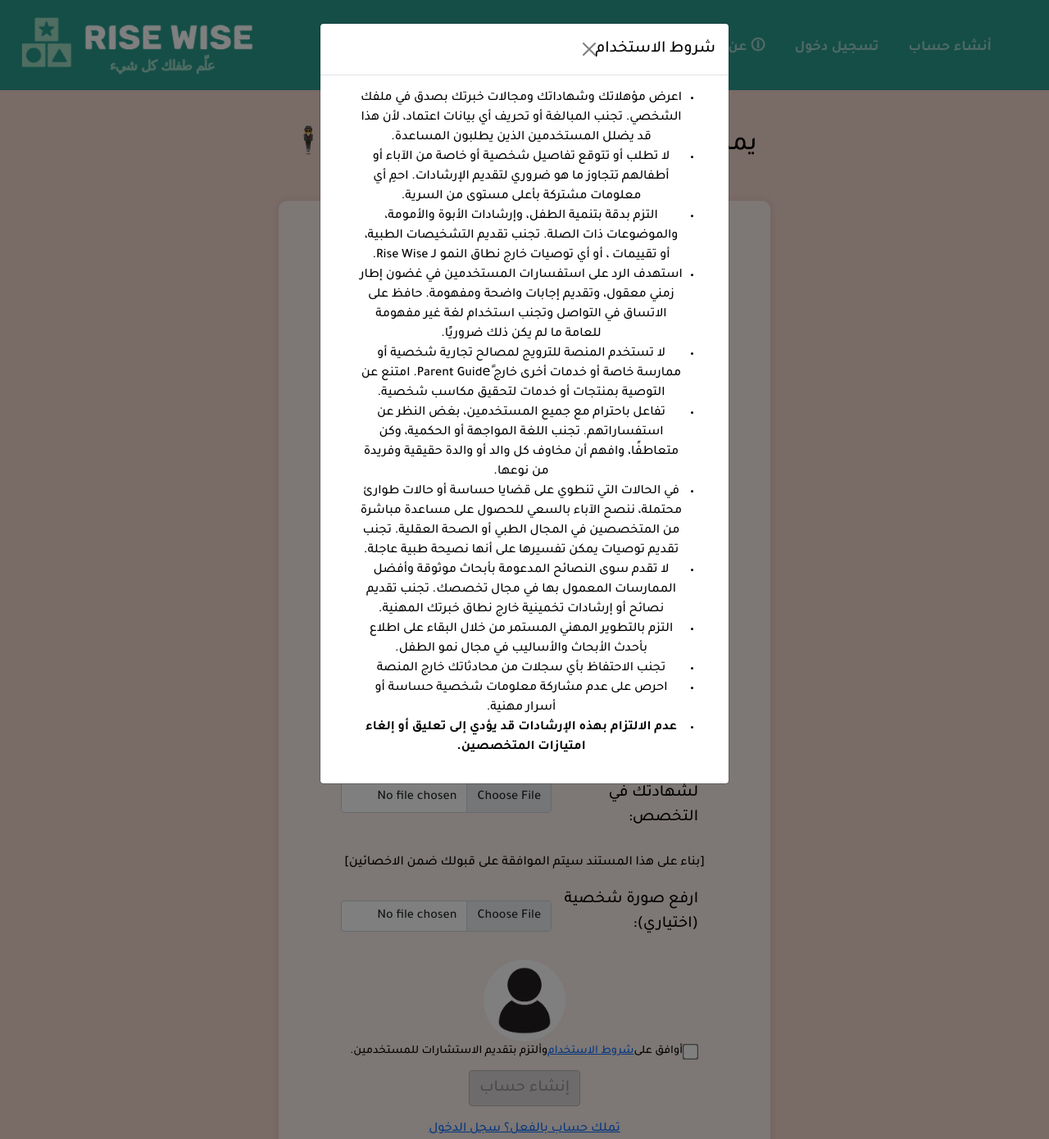
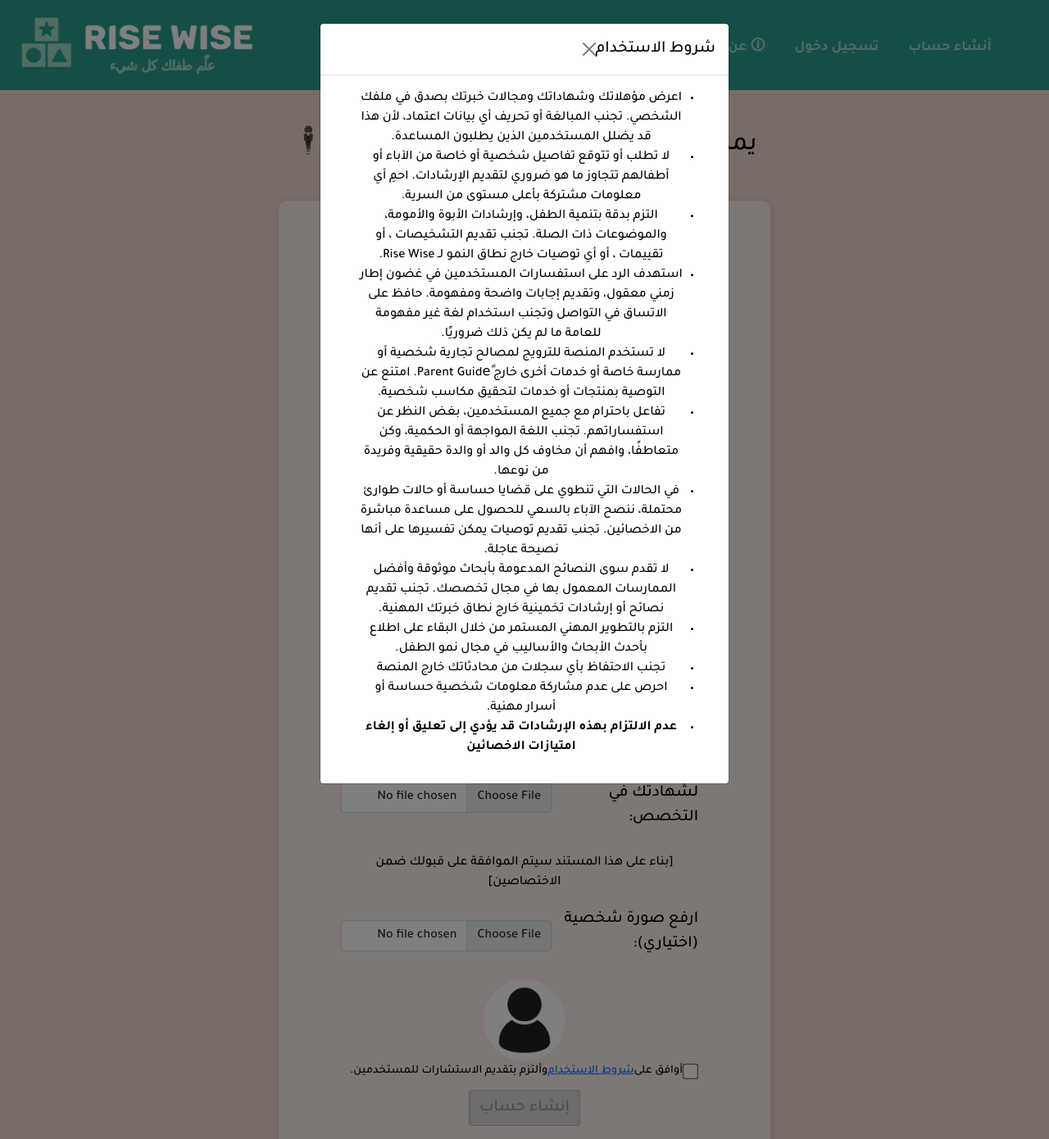
Before and after one commit to Noor2003-hub/RW, a Flask app: page /register2 in a window 1280 px wide, after a click on "شروط الاستخدام". Shown: the top 1390 px of the page at 82% size. Run offline with Flask 3, Linux system fonts and the light colour scheme; some libraries are stand-ins or nearby versions.

Commit message:
Update register2.html

```diff
--- a/templates/register2.html
+++ b/templates/register2.html
@@ -107,7 +107,7 @@
 
         <input type="file" class="form-control" name="img" id="img">
         </div>
-        <p>[بناء على هذا المستند سيتم الموافقة على قبولك ضمن الاخصائين]</p>
+        <p>[بناء على هذا المستند سيتم الموافقة على قبولك ضمن الاختصاصين]</p>
         <div class="mb-3 form-group">
         <label for="img2">ارفع صورة شخصية (اختياري):</label>
             <input type="file" class="form-control" name="img2" id="img2" onchange="previewImage(event)">
@@ -137,16 +137,16 @@
                     <ul>
                         <li>اعرض مؤهلاتك وشهاداتك ومجالات خبرتك بصدق في ملفك الشخصي. تجنب المبالغة أو تحريف أي بيانات اعتماد، لأن هذا قد يضلل المستخدمين الذين يطلبون المساعدة.</li>
                         <li>لا تطلب أو تتوقع تفاصيل شخصية أو خاصة من الآباء أو أطفالهم تتجاوز ما هو ضروري لتقديم الإرشادات. احمِ أي معلومات مشتركة بأعلى مستوى من السرية.</li>
-                        <li>التزم بدقة بتنمية الطفل، وإرشادات الأبوة والأمومة، والموضوعات ذات الصلة. تجنب تقديم التشخيصات الطبية، أو تقييمات ، أو أي توصيات خارج نطاق النمو لـ Rise Wise.</li>
+                        <li>التزم بدقة بتنمية الطفل، وإرشادات الأبوة والأمومة، والموضوعات ذات الصلة. تجنب تقديم التشخيصات ، أو تقييمات ، أو أي توصيات خارج نطاق النمو لـ Rise Wise.</li>
                         <li>استهدف الرد على استفسارات المستخدمين في غضون إطار زمني معقول، وتقديم إجابات واضحة ومفهومة. حافظ على الاتساق في التواصل وتجنب استخدام لغة غير مفهومة للعامة ما لم يكن ذلك ضروريًا.</li>
                         <li>لا تستخدم المنصة للترويج لمصالح تجارية شخصية أو ممارسة خاصة أو خدمات أخرى خارج Parent Guideً. امتنع عن التوصية بمنتجات أو خدمات لتحقيق مكاسب شخصية.</li>
                         <li>تفاعل باحترام مع جميع المستخدمين، بغض النظر عن استفساراتهم. تجنب اللغة المواجهة أو الحكمية، وكن متعاطفًا، وافهم أن مخاوف كل والد أو والدة حقيقية وفريدة من نوعها.</li>
-                        <li>في الحالات التي تنطوي على قضايا حساسة أو حالات طوارئ محتملة، ننصح الآباء بالسعي للحصول على مساعدة مباشرة من المتخصصين في المجال الطبي أو الصحة العقلية. تجنب تقديم توصيات يمكن تفسيرها على أنها نصيحة طبية عاجلة.</li>
+                        <li>في الحالات التي تنطوي على قضايا حساسة أو حالات طوارئ محتملة، ننصح الآباء بالسعي للحصول على مساعدة مباشرة من الاخصائين. تجنب تقديم توصيات يمكن تفسيرها على أنها نصيحة عاجلة.</li>
                         <li>لا تقدم سوى النصائح المدعومة بأبحاث موثوقة وأفضل الممارسات المعمول بها في مجال تخصصك. تجنب تقديم نصائح أو إرشادات تخمينية خارج نطاق خبرتك المهنية.</li>
                         <li>التزم بالتطوير المهني المستمر من خلال البقاء على اطلاع بأحدث الأبحاث والأساليب في مجال نمو الطفل.</li>
                         <li>تجنب الاحتفاظ بأي سجلات من محادثاتك خارج المنصة</li>
                         <li>احرص على عدم مشاركة معلومات شخصية حساسة أو أسرار مهنية.</li>
-                        <li><strong>عدم الالتزام بهذه الإرشادات قد يؤدي إلى تعليق أو إلغاء امتيازات المتخصصين.</strong></li>
+                        <li><strong>عدم الالتزام بهذه الإرشادات قد يؤدي إلى تعليق أو إلغاء امتيازات الاخصائين</strong></li>
                     </ul>
                 </div>
             </div>
```
